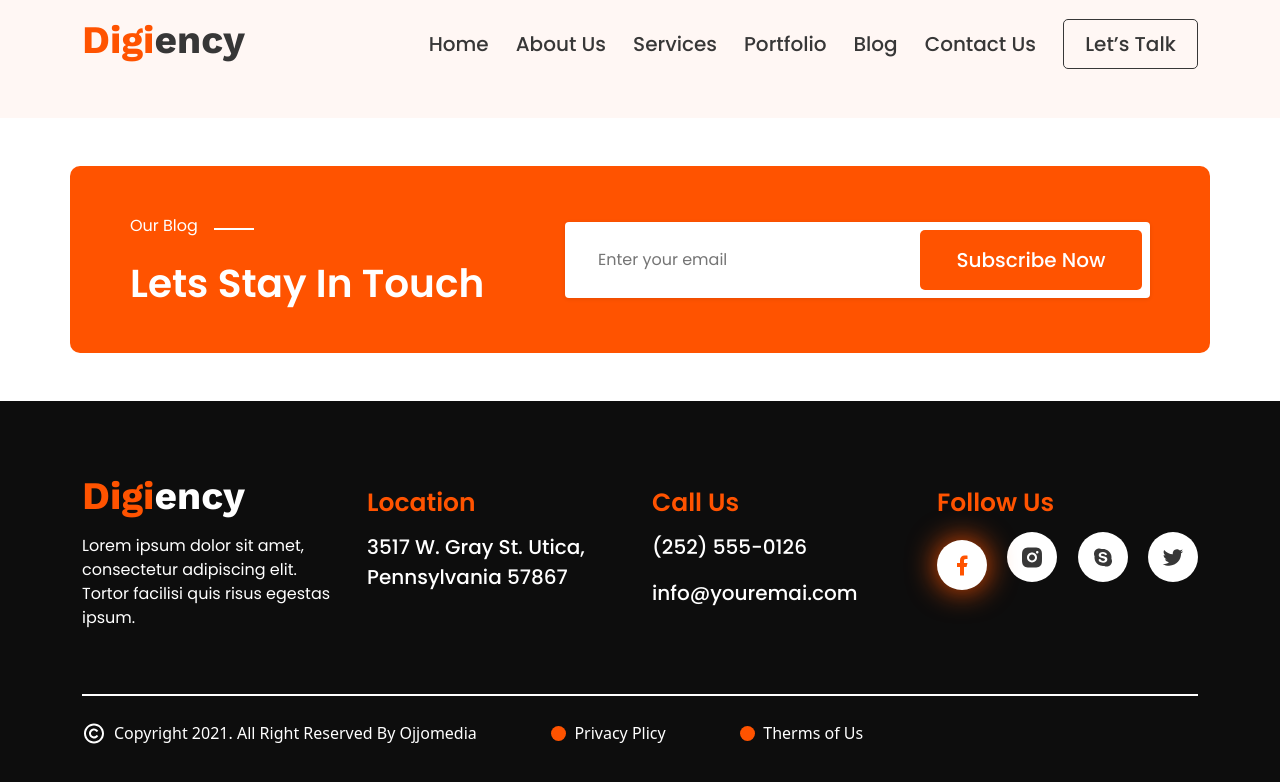
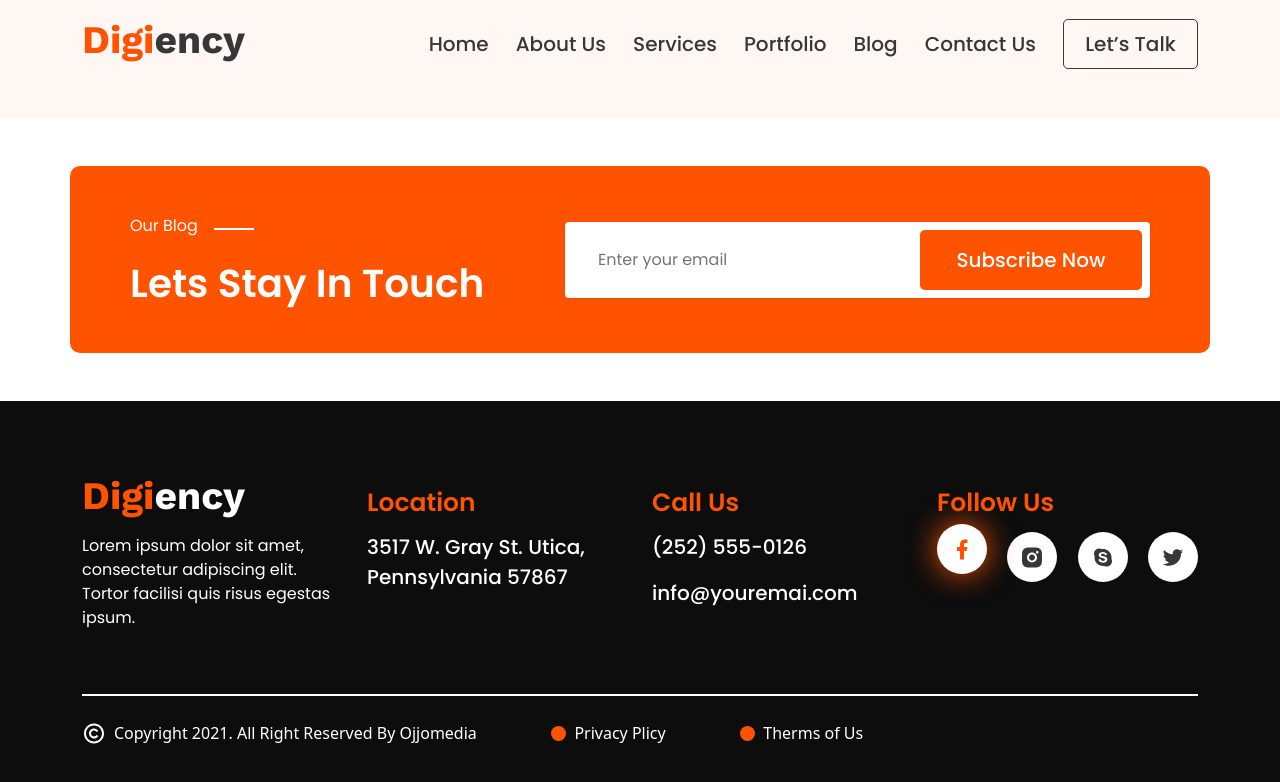
Before and after one commit to vikas-jakhar/Digiency, a plain HTML site: page index.html in a window 1280 px wide. In both pictures the pointer is over the link 962 px from the left and 6576 px from the top of the page. Shown: the part 6019-6801 px from the top of the page. Drawn offline with nearby package versions, Linux system fonts and the light colour scheme.

Commit message:
icon update

```diff
--- a/assets/css/style.css
+++ b/assets/css/style.css
@@ -468,7 +468,7 @@ ul {
 
 .i-icon:hover {
     box-shadow: 0 0 30px #FF5300;
-    transform: translateY(8px);
+    transform: translateY(-8px);
 }
 
 .i-icon:hover svg path {
```
